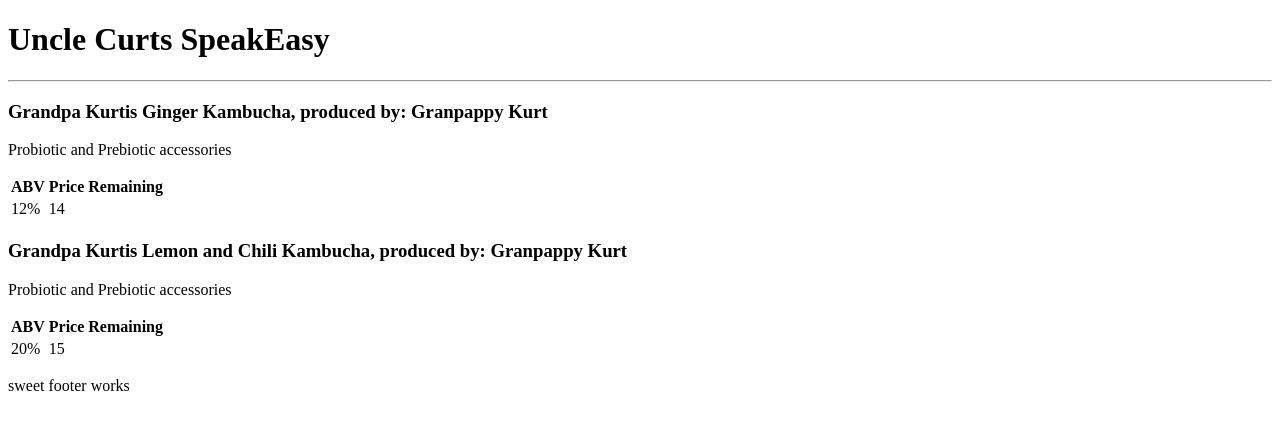
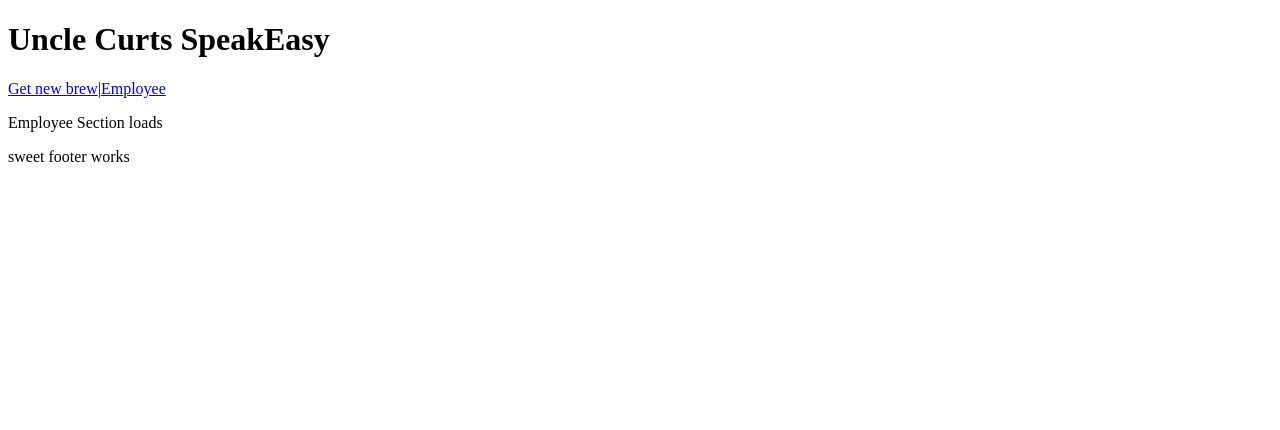
Before and after one commit to curtcaldwell/tap-room-react, a React app: page /#/employee in a window 1280 px wide. Shown: the top 430 px of the page. Built offline with nearby package versions, Linux system fonts and the light colour scheme.

Commit message:
Added basic pages, linked properly

```diff
--- a/src/components/App.jsx
+++ b/src/components/App.jsx
@@ -4,13 +4,17 @@ import Header from './shared/Header';
 import Footer from './shared/Footer';
 import Error404 from './shared/Error404';
 import Home from './home/Home';
+import Employee from './employee/Employee';
+import Newbrew from './newbrew/Newbrew';
 
 function App(){
   return (
     <div>
       <Header />
       <Switch>
-        <Route path='/' component={Home} />
+        <Route exact path='/' component={Home} />
+        <Route path='/employee' component={Employee} />
+        <Route exact path='/newbrew' component={Newbrew} />
         <Route component={Error404} />
       </Switch>
       <Footer />
--- /dev/null
+++ b/src/components/employee/Employee.jsx
@@ -0,0 +1,12 @@
+import React from 'react';
+
+function Employee(){
+  return (
+    <div>
+      <div>
+        <p>Employee Section loads</p>
+      </div>
+    </div>
+  );
+}
+export default Employee;
--- /dev/null
+++ b/src/components/newbrew/Newbrew.jsx
@@ -0,0 +1,9 @@
+import React from 'react';
+function Newbrew(){
+  return (
+    <div>
+      <p>Newbrew works</p>
+    </div>
+  );
+}
+export default Newbrew;
--- a/src/components/shared/Header.jsx
+++ b/src/components/shared/Header.jsx
@@ -5,6 +5,7 @@ function Header(){
   return (
     <div>
       <h1>Uncle Curts SpeakEasy</h1>
+        <p><Link to="/newbrew">Get new brew</Link>|<Link to="/employee">Employee</Link></p>
     </div>
   );
 }
```
